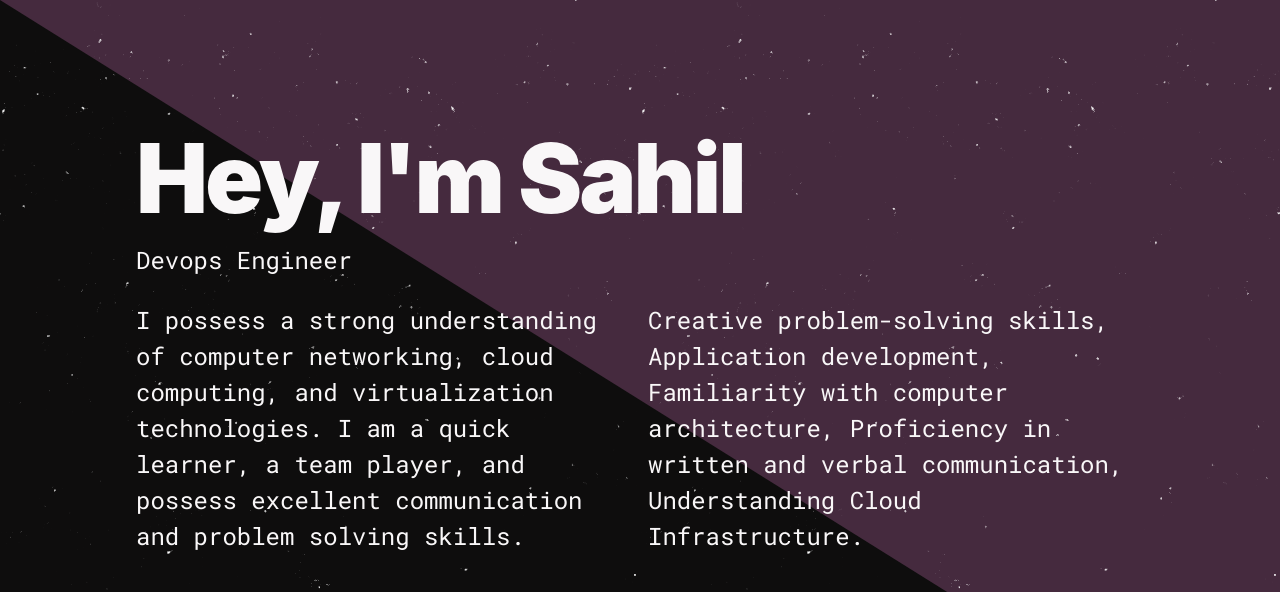
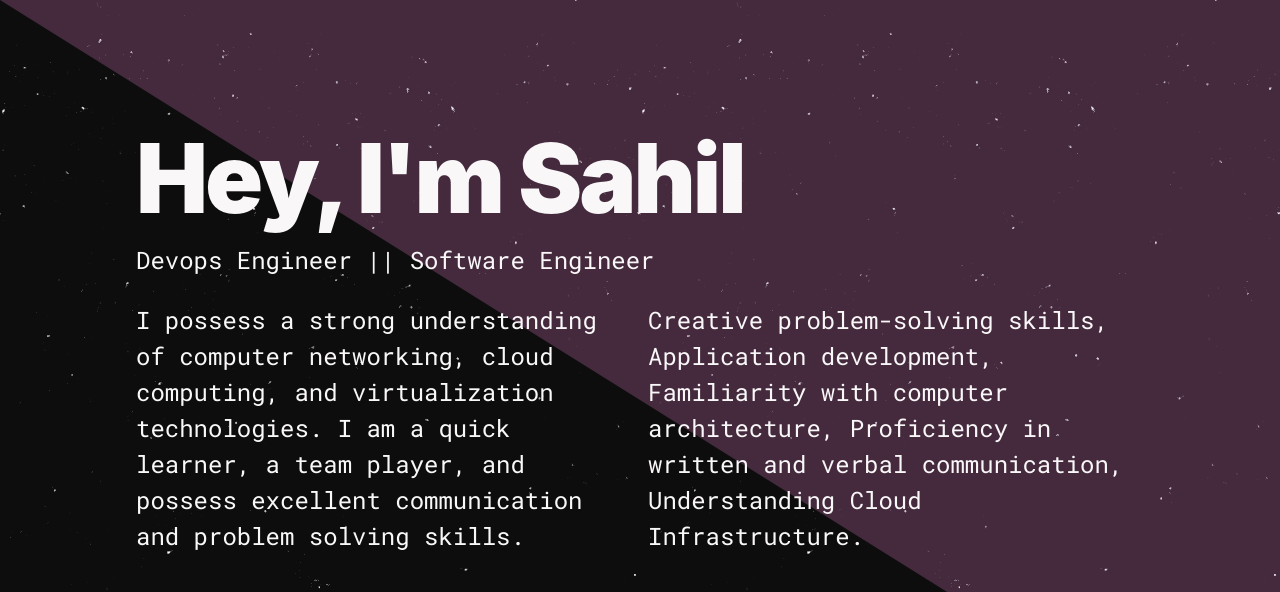
Before and after one commit to sahil23032001/resume, a plain HTML site: page index.html in a window 1280 px wide. Shown: the top 592 px of the page. Drawn offline with Linux system fonts and the light colour scheme.

Commit message:
Update index.html
added few things

```diff
--- a/index.html
+++ b/index.html
@@ -5,7 +5,7 @@
     <meta charset=utf-8>
     <meta content="IE=edge,chrome=1" http-equiv=X-UA-Compatible>
     <meta name=viewport content="width=device-width">
-    <title>Sahil Jain | Devops </title>
+    <title>Sahil Jain </title>
     <script>
   function isTouchDevice() {
     return (('ontouchstart' in window)
@@ -26,7 +26,7 @@
     <header class=header>
 
 </header>
-<div class="[ grid-wrap ] hiii-nerds"><div class="[ grid ]"><div class="[ grid__col grid__col--two-thirds ]"><h1>Hey, I'm  Sahil </h1><h2>Devops Engineer </h2></div>
+<div class="[ grid-wrap ] hiii-nerds"><div class="[ grid ]"><div class="[ grid__col grid__col--two-thirds ]"><h1>Hey, I'm  Sahil </h1><h2>Devops Engineer || Software Engineer </h2></div>
 <div class="[ grid__col grid__col--half ]"><p>I possess a strong understanding of computer networking, cloud computing, and virtualization
     technologies. I am a quick learner, a team player, and possess excellent communication and problem
     solving skills.</p></div><div class="[ grid__col grid__col--half ]"><p> Creative problem-solving skills, Application development, Familiarity with computer architecture,
```
